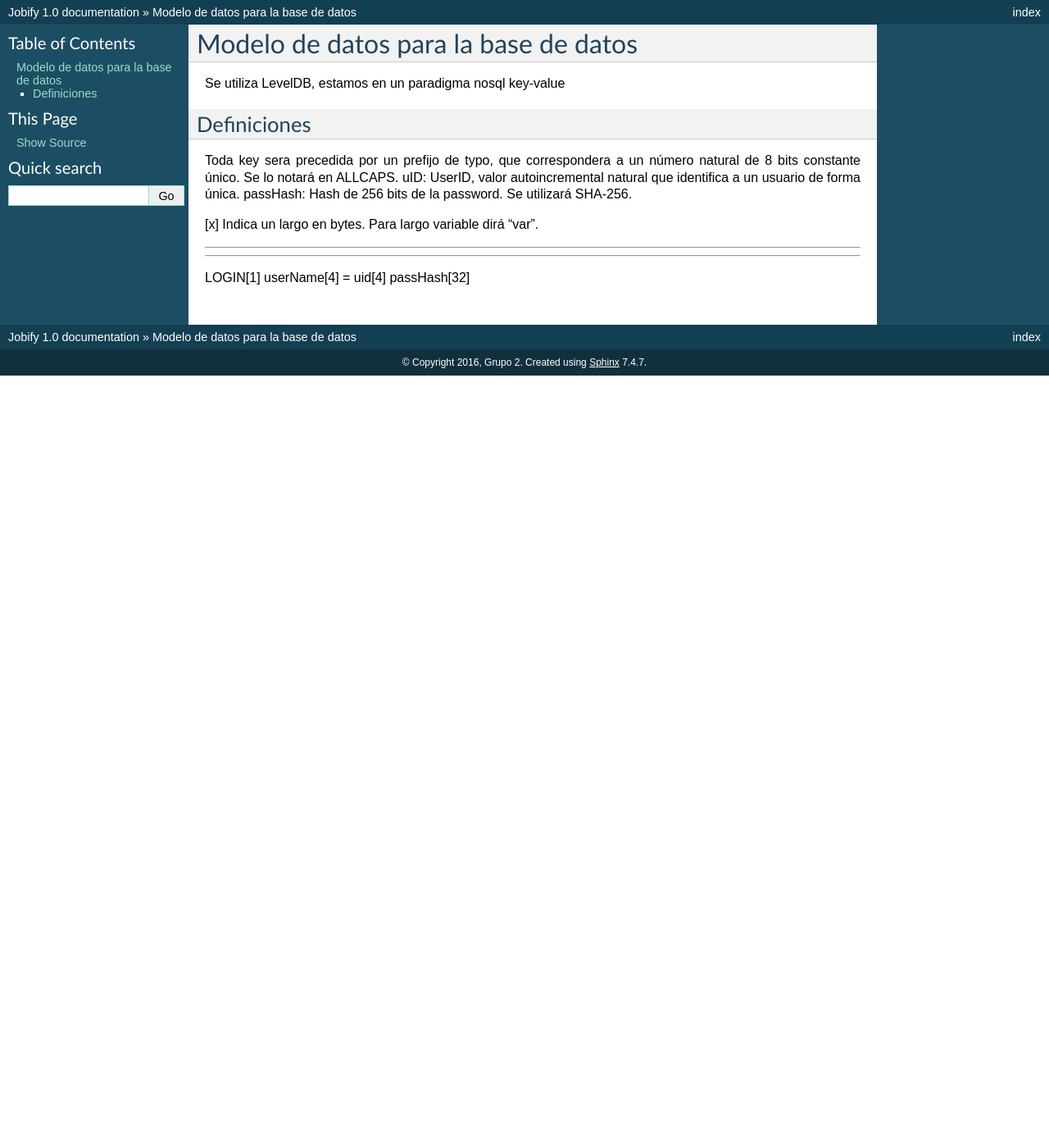
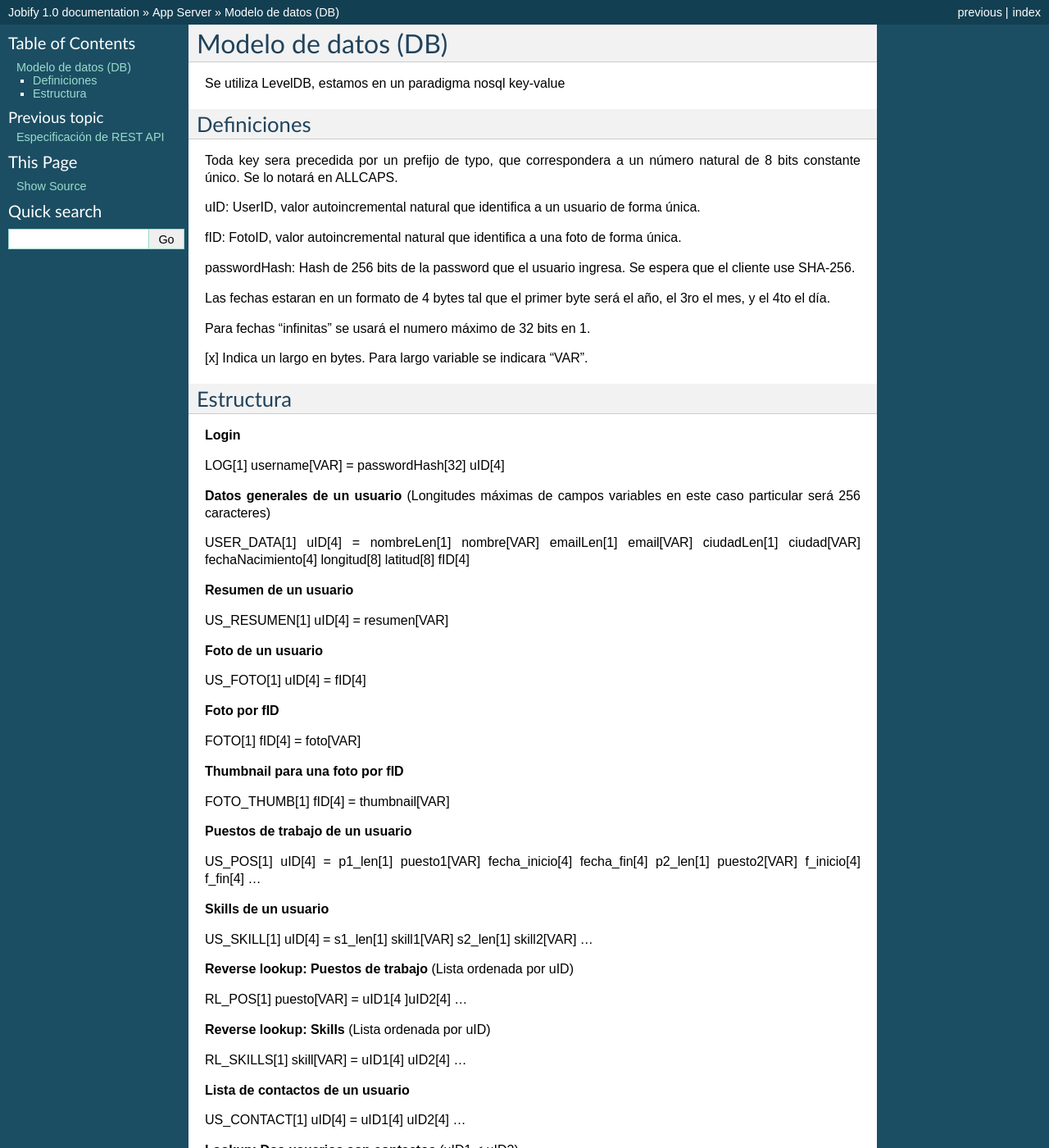
Before and after one commit to FedericoAmura/TallerII2016C2TPLinkedIn, a Sphinx documentation site: the page built from Docs/source/appserver/modelodatosbdd.rst, in a window 1280 px wide and 1400 px high. Shown: the whole window at 82% size. Built offline with Sphinx 7.4.7, drawn with Linux system fonts in a browser that asks for light colours; some of the changed text lies outside the part shown.

Commit message:
Documentado el modelo de datos (DB)

```diff
--- a/Docs/source/appserver/index.rst
+++ b/Docs/source/appserver/index.rst
@@ -16,3 +16,4 @@ Contenidos:
    :maxdepth: 1
 
    API
+   modelodatosbdd
--- a/Docs/source/appserver/modelodatosbdd.rst
+++ b/Docs/source/appserver/modelodatosbdd.rst
@@ -1,4 +1,4 @@
-Modelo de datos para la base de datos
+Modelo de datos (DB)
 ==========================================
 
 Se utiliza LevelDB, estamos en un paradigma nosql key-value
@@ -8,13 +8,107 @@ Definiciones
 ----------------
 
 Toda key sera precedida por un prefijo de typo, que correspondera a un número natural de 8 bits constante único. Se lo notará en ALLCAPS.
+
 uID: UserID, valor autoincremental natural que identifica a un usuario de forma única.
-passHash: Hash de 256 bits de la password. Se utilizará SHA-256.
 
-[x] Indica un largo en bytes. Para largo variable dirá "var".
+fID: FotoID, valor autoincremental natural que identifica a una foto de forma única.
+
+passwordHash: Hash de 256 bits de la password que el usuario ingresa. Se espera que el cliente use SHA-256.
+
+Las fechas estaran en un formato de 4 bytes tal que el primer byte será el año, el 3ro el mes, y el 4to el día.
+
+Para fechas "infinitas" se usará el numero máximo de 32 bits en 1.
+
+[x] Indica un largo en bytes. Para largo variable se indicara "VAR".
 
 ----------------
-
+Estructura
 ----------------
 
-LOGIN[1] userName[4] = uid[4] passHash[32]
+**Login**
+
+LOG[1] username[VAR] = passwordHash[32] uID[4]
+
+**Datos generales de un usuario** (Longitudes máximas de campos variables en este caso particular será 256 caracteres)
+
+USER_DATA[1] uID[4] = nombreLen[1] nombre[VAR] emailLen[1] email[VAR] ciudadLen[1] ciudad[VAR] fechaNacimiento[4] longitud[8] latitud[8] fID[4]
+
+**Resumen de un usuario**
+
+US_RESUMEN[1] uID[4] = resumen[VAR]
+
+**Foto de un usuario**
+
+US_FOTO[1] uID[4] = fID[4]
+
+**Foto por fID**
+
+FOTO[1] fID[4] = foto[VAR]
+
+**Thumbnail para una foto por fID**
+
+FOTO_THUMB[1] fID[4] = thumbnail[VAR]
+
+**Puestos de trabajo de un usuario**
+
+US_POS[1] uID[4] = p1_len[1] puesto1[VAR] fecha_inicio[4] fecha_fin[4] p2_len[1] puesto2[VAR] f_inicio[4] f_fin[4] ...
+
+**Skills de un usuario**
+
+US_SKILL[1] uID[4] = s1_len[1] skill1[VAR] s2_len[1] skill2[VAR] ...
+
+**Reverse lookup: Puestos de trabajo** (Lista ordenada por uID)
+
+RL_POS[1] puesto[VAR] = uID1[4 ]uID2[4] ...
+
+**Reverse lookup: Skills** (Lista ordenada por uID)
+
+RL_SKILLS[1] skill[VAR] = uID1[4] uID2[4] ...
+
+**Lista de contactos de un usuario**
+
+US_CONTACT[1] uID[4] = uID1[4] uID2[4] ...
+
+**Lookup: Dos usuarios son contactos** (uID1 < uID2)
+
+US_CONTACT_PAIR[1] uID1[4] uID2[4] = true
+
+**Número de contactos de un usuario** (Máximo de 65535 contactos)
+
+US_CONTACT_COUNT[1] uID[4] = len[2]
+
+**Lista de solicitudes de contacto de un usuario**
+
+SOLIC[1] uIDDestino[4] = uIDFuente1[4] uIDFuente2[4] ...
+
+**Mensajes de solicitudes de contacto**
+
+SOLIC_TXT[1] uIDFuente[4] uIDDestino[4] = texto[VAR]
+
+**Conteo de popularidad de un usuario**
+
+US_POP[1] uID[4] = count[4]
+
+**Lookup: Un usuario recomendó a otro**
+
+US_POP_PAIR[1] uIDreceptor[4] uIDrecomendador[4] = true
+
+**Reverse lookup: Popularidad** (Lista ordenada)
+
+RL_POP[1] = uID1[4] uID2[4] ...
+
+**Locación geográfica**
+
+GEO_US[1] longitud[8] latitud[8] = uID1[4] uID2[4] …
+
+**Conteo de mensajes en una conversación** (uID1 < uID2)
+
+CONV_COUNT[1] uID1[4] uID2[4] = countmsg[4]
+
+**Mensajes particulares de una conversación**
+
+CONV_MSG[1] uID1[4] uID2[4] idmsg[4] = uIDsender[4] msg[VAR]
+
+**Último mensaje leido en una conversacion** (uID1 es el supuesto lector)
+
+CONV_LAST_READ[1] uID1[4] uID2[4] = idmsg[4]
```
Also changed, not shown: Docs/source/appserver/API.rst (+6 -5 lines).
